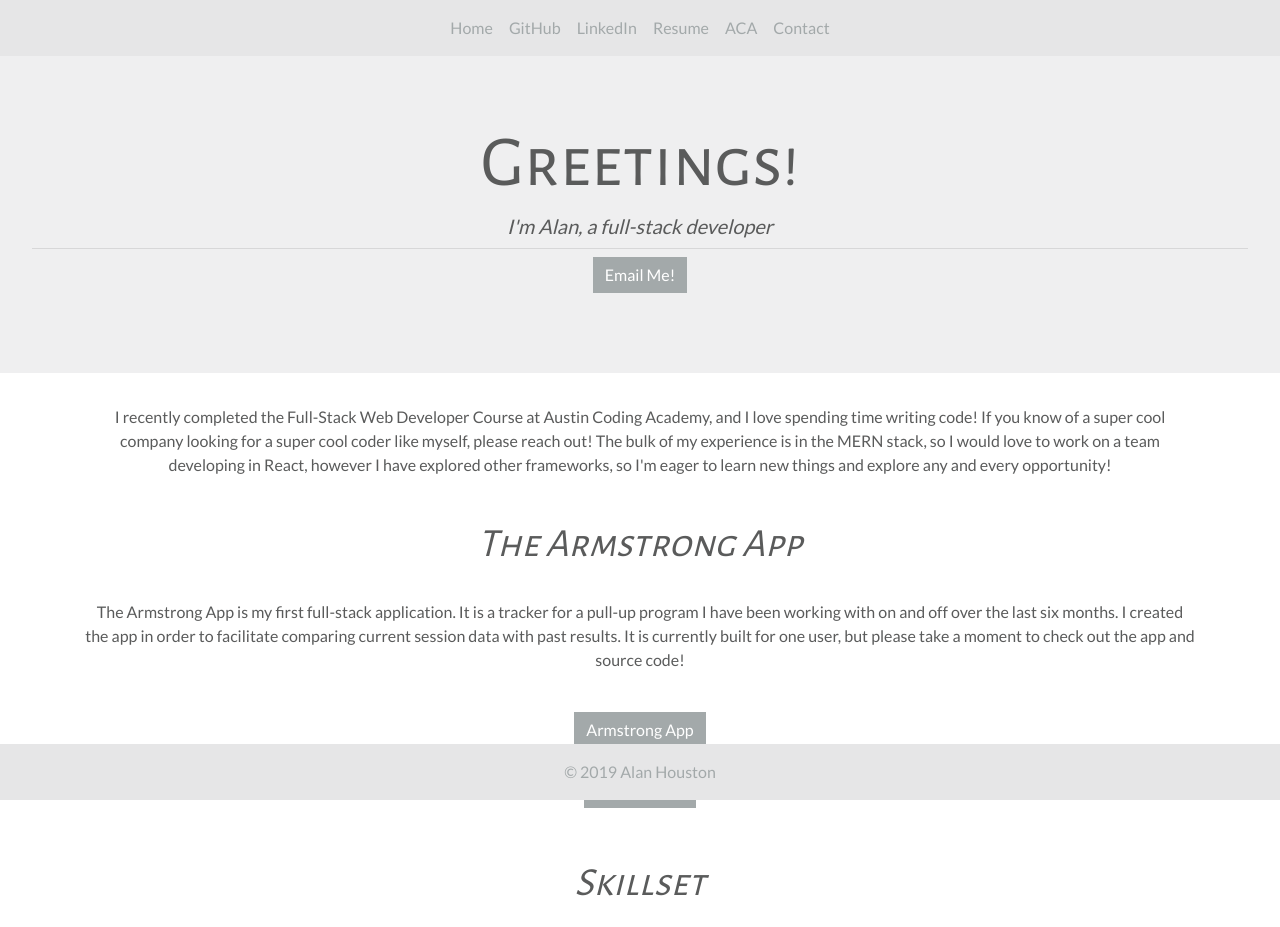
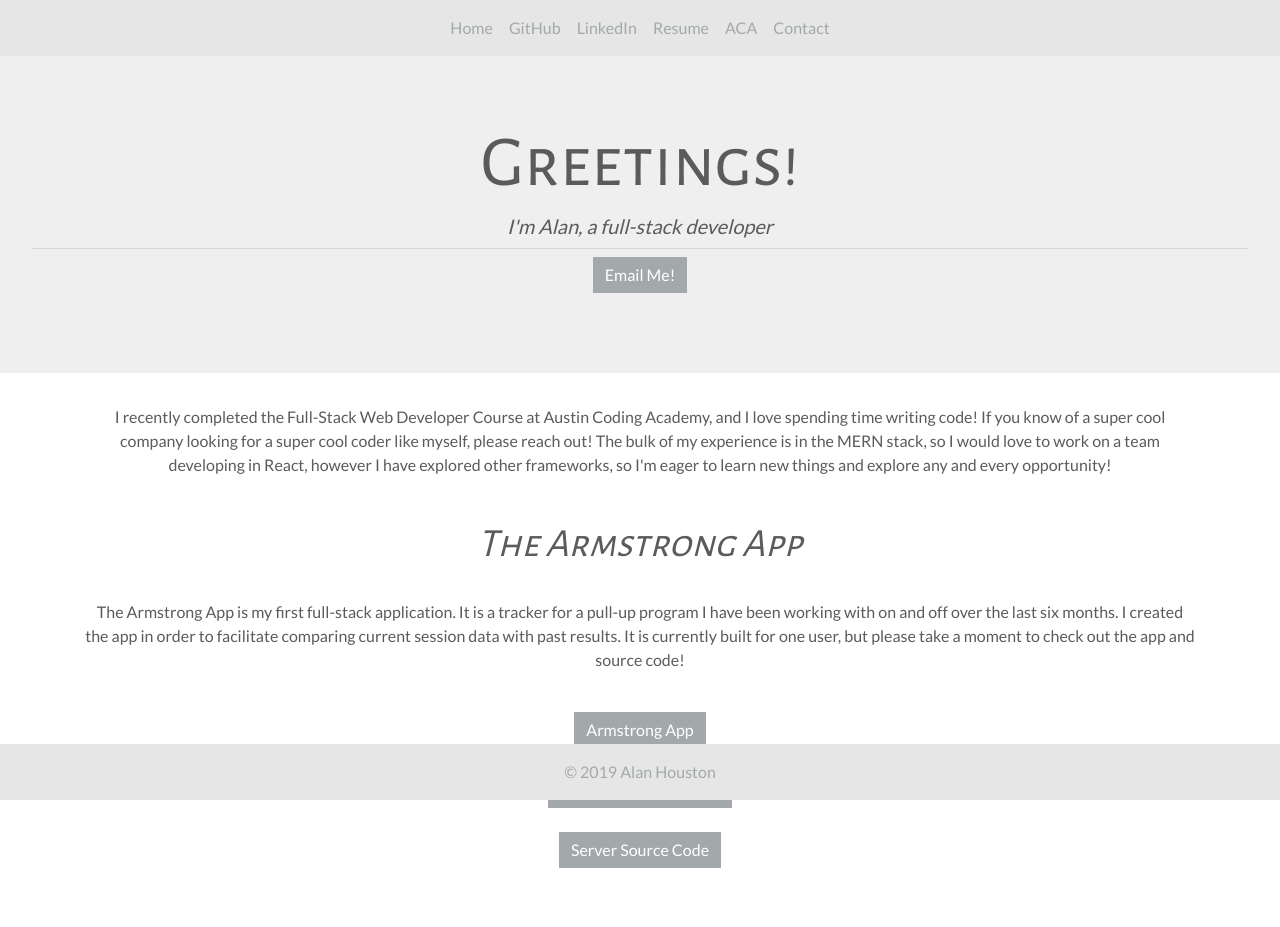
Before and after one commit to AlanHouston/Portfolio, a React (Create React App) app: page / in a window 1280 px wide. Shown: the top 927 px of the page. Built offline with nearby package versions, Linux system fonts and the light colour scheme.

Commit message:
switched host, update links

```diff
--- a/src/Skills.js
+++ b/src/Skills.js
@@ -32,10 +32,13 @@ export default class Skills extends React.Component {
                 <br/>
                 <Row>
                     <Col>
-                        <Button id="theButton" href="https://armstrongprogram.herokuapp.com/" target="_blank">Armstrong App</Button>
+                        <Button id="theButton" href="https://alanhouston.dev/theArmstrongProgram/" target="_blank">Armstrong App</Button>
                         <br/>
                         <br/>
-                        <Button id="theButton" href="https://github.com/AlanHouston/theArmstrongProgram" target="_blank">Source Code</Button>
+                        <Button id="theButton" href="https://github.com/AlanHouston/theArmstrongProgram" target="_blank">Front End Source Code</Button>
+                        <br/>
+                        <br/>
+                        <Button id="theButton" href="https://github.com/AlanHouston/ArmstrongServer" target="_blank">Server Source Code</Button>
                     </Col>
                 </Row>
                 <br/>
```
